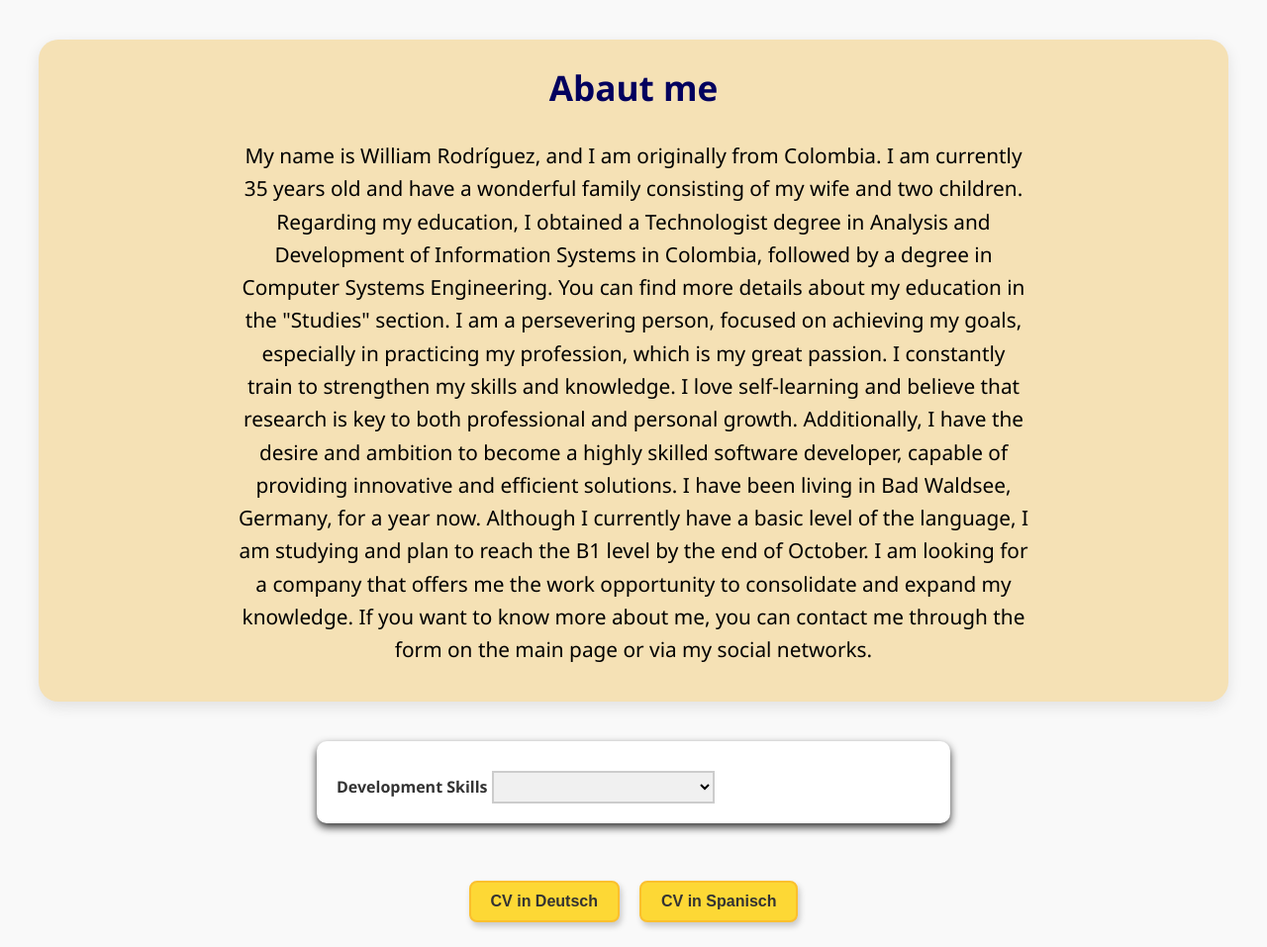
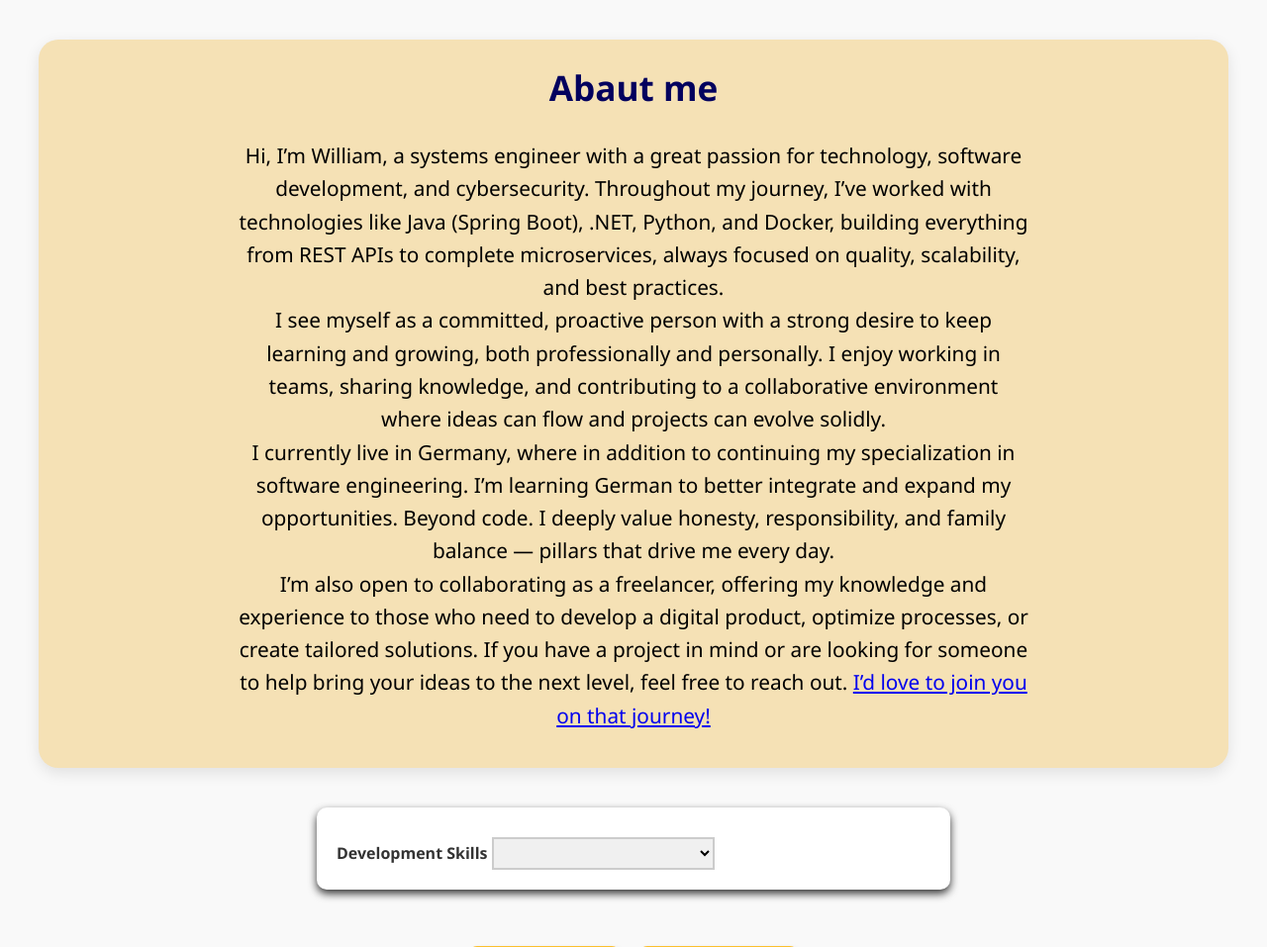
Before and after one commit to William0814/Meine_CV, a Django app: page /about-me/ in a window 1280 px wide. Shown: the part 91-1048 px from the top of the page at 99% size. Run offline with Django 5.2, Linux system fonts and the light colour scheme.

Commit message:
Add to About me resumen

```diff
--- a/portafolio/templates/portafolio/about_me.html
+++ b/portafolio/templates/portafolio/about_me.html
@@ -3,24 +3,26 @@
 <section class="about_me">
   <h2>Abaut me</h2>
   <p>
-    My name is William Rodríguez, and I am originally from Colombia. I am
-    currently 35 years old and have a wonderful family consisting of my wife and
-    two children. Regarding my education, I obtained a Technologist degree in
-    Analysis and Development of Information Systems in Colombia, followed by a
-    degree in Computer Systems Engineering. You can find more details about my
-    education in the "Studies" section. I am a persevering person, focused on
-    achieving my goals, especially in practicing my profession, which is my
-    great passion. I constantly train to strengthen my skills and knowledge. I
-    love self-learning and believe that research is key to both professional and
-    personal growth. Additionally, I have the desire and ambition to become a
-    highly skilled software developer, capable of providing innovative and
-    efficient solutions. I have been living in Bad Waldsee, Germany, for a year
-    now. Although I currently have a basic level of the language, I am studying
-    and plan to reach the B1 level by the end of October. I am looking for a
-    company that offers me the work opportunity to consolidate and expand my
-    knowledge. If you want to know more about me, you
-    can contact me through the form on the main page or via my social networks.
+    Hi, I’m William, a systems engineer with a great passion for technology, software development,
+    and cybersecurity. Throughout my journey, I’ve worked with technologies like Java (Spring Boot),
+    .NET, Python, and Docker, building everything from REST APIs to complete microservices, always
+    focused on quality, scalability, and best practices. <br>
+
+    I see myself as a committed, proactive person with a strong desire to keep learning and growing,
+    both professionally and personally. I enjoy working in teams, sharing knowledge, and contributing
+    to a collaborative environment where ideas can flow and
+    projects can evolve solidly. <br>
+
+    I currently live in Germany, where in addition to continuing my specialization in software engineering.
+    I’m learning German to better integrate and expand my opportunities. Beyond code. I deeply value honesty,
+    responsibility, and family balance — pillars that drive me every day. <br>
+
+    I’m also open to collaborating as a freelancer, offering my knowledge and experience to those who need to
+    develop a digital product, optimize processes, or create tailored solutions. If you have a project in mind
+    or are looking for someone to help bring your ideas to the next level, feel free to reach out. <a href="https://william-rodriguez-cv.up.railway.app/#contacto">I’d love to
+    join you on that journey!</a>
   </p>
+
 </section>
 <div class="skills">
   <label for="skills">Development Skills</label>
--- a/portafolio/templates/portafolio/experience.html
+++ b/portafolio/templates/portafolio/experience.html
@@ -213,10 +213,10 @@
          effort, with plans to add more services and features soon..</p>
 
         <a
-          href="https://github.com/Especializacion-Ingenieria-de-Software"
+          href="https://github.com/MicroServices-Arquitecture"
           target="_blank"
           class="social_icon_experience"
-          title="https://github.com/Especializacion-Ingenieria-de-Software"
+          title="https://github.com/MicroServices-Arquitecture"
           ><i class="fab fa-github"></i
         ></a>
       <br>
```
